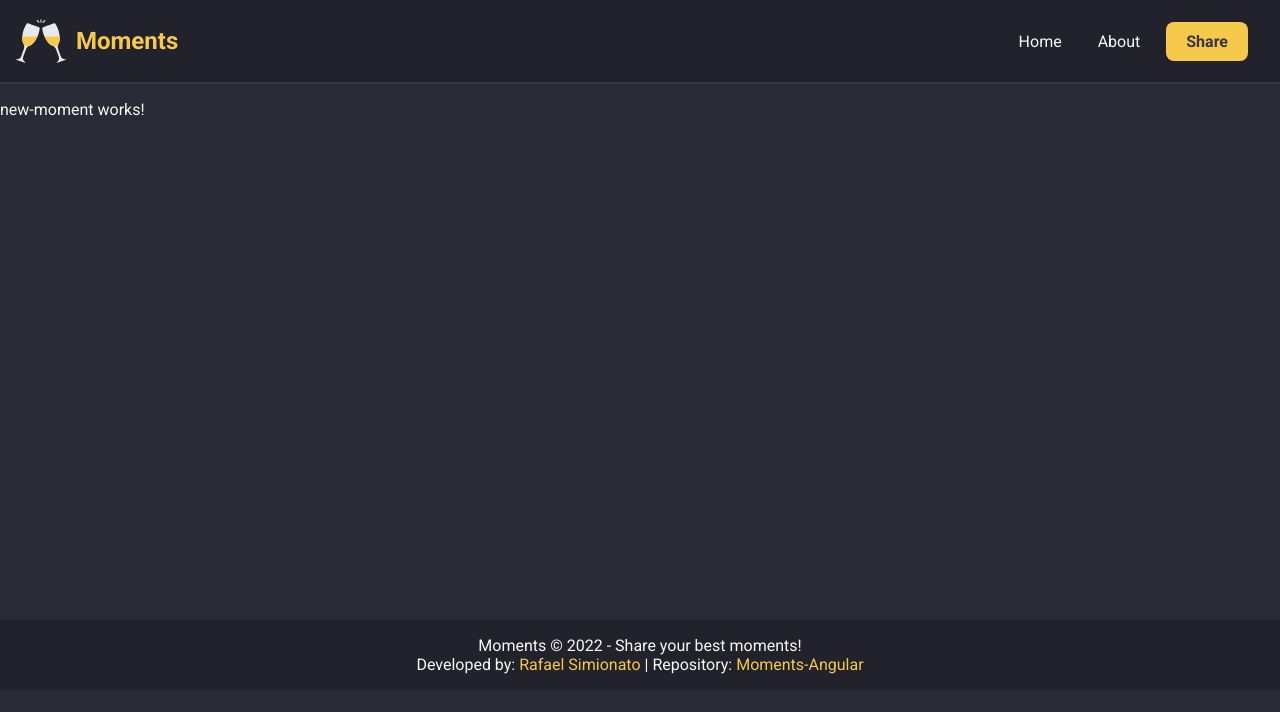
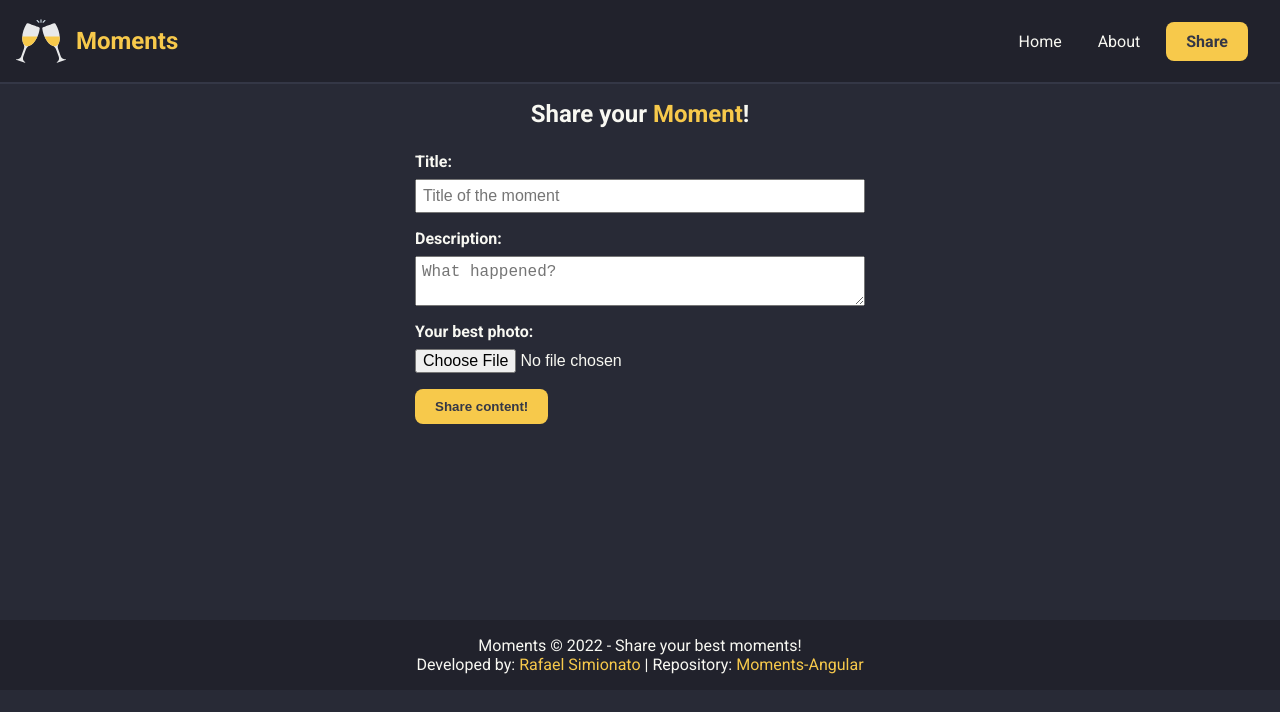
Before and after one commit to rafaasimi/moments-angular, an Angular app: page /moments/new in a window 1280 px wide. Shown: the top 712 px of the page. Built offline with nearby package versions, Linux system fonts and the light colour scheme.

Commit message:
Criado página para adicionar novos momentos e formulario

```diff
--- a/src/app/app.module.ts
+++ b/src/app/app.module.ts
@@ -8,6 +8,7 @@
 import { AboutComponent } from './components/pages/about/about.component';
 import { HomeComponent } from './components/pages/home/home.component';
 import { NewMomentComponent } from './components/pages/new-moment/new-moment.component';
+import { MomentFormComponent } from './components/moment-form/moment-form.component';
 
 @NgModule({
   declarations: [
@@ -16,7 +17,8 @@
     FooterComponent,
     AboutComponent,
     HomeComponent,
-    NewMomentComponent
+    NewMomentComponent,
+    MomentFormComponent
   ],
   imports: [
     BrowserModule,
--- /dev/null
+++ b/src/app/components/moment-form/moment-form.component.html
@@ -0,0 +1,18 @@
+<form>
+    <div class="form-group">
+        <label for="title">Title:</label>
+        <input type="text" name="title" placeholder="Title of the moment" required>
+    </div>
+
+    <div class="form-group">
+        <label for="description">Description:</label>
+        <textarea name="description" placeholder="What happened?" required></textarea>
+    </div>
+
+    <div class="form-group">
+        <label for="image">Your best photo:</label>
+        <input type="file" name="image">
+    </div>
+
+    <input type="submit" value="{{buttonText}}">
+</form>
--- /dev/null
+++ b/src/app/components/moment-form/moment-form.component.ts
@@ -0,0 +1,16 @@
+import { Component, Input, OnInit } from '@angular/core';
+
+@Component({
+  selector: 'app-moment-form',
+  templateUrl: './moment-form.component.html',
+  styleUrls: ['./moment-form.component.css']
+})
+export class MomentFormComponent implements OnInit {
+  @Input() buttonText!: string
+
+  constructor() { }
+
+  ngOnInit(): void {
+  }
+
+}
--- a/src/app/components/pages/new-moment/new-moment.component.css
+++ b/src/app/components/pages/new-moment/new-moment.component.css
@@ -0,0 +1,9 @@
+h2 {
+  text-align: center;
+  margin-bottom: 2.4rem;
+  font-size: 2.4rem;
+}
+
+h2 span {
+  color: var(--yellow-500);
+}
--- a/src/app/components/pages/new-moment/new-moment.component.html
+++ b/src/app/components/pages/new-moment/new-moment.component.html
@@ -1 +1,2 @@
-<p>new-moment works!</p>
+<h2>Share your <span>Moment</span>!</h2>
+<app-moment-form [buttonText]="buttonText"></app-moment-form>
--- a/src/app/components/pages/new-moment/new-moment.component.ts
+++ b/src/app/components/pages/new-moment/new-moment.component.ts
@@ -7,6 +7,8 @@
 })
 export class NewMomentComponent implements OnInit {
 
+  buttonText: string = "Share content!"
+
   constructor() { }
 
   ngOnInit(): void {
```
Also changed, not shown: src/app/components/moment-form/moment-form.component.css (added), 1 other file (tests, documents, lock files or other folders).
